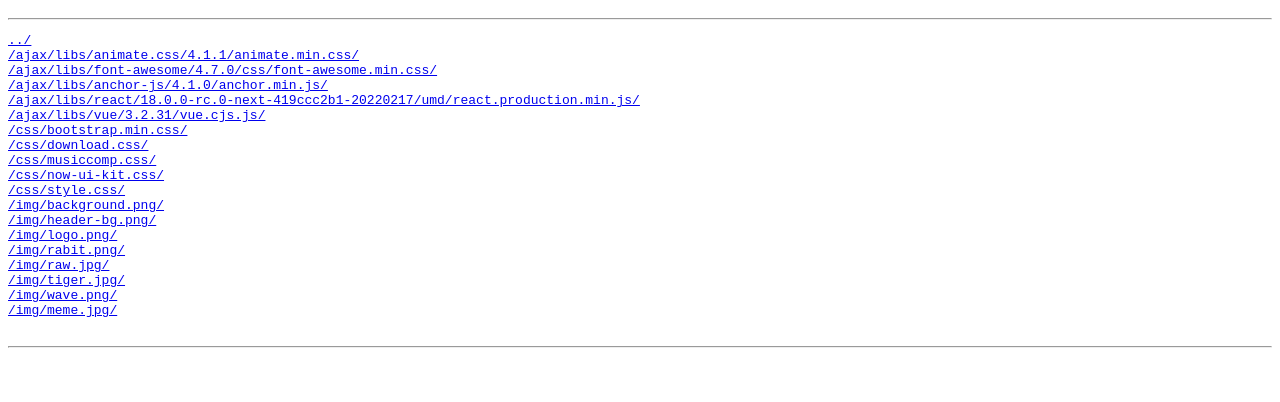
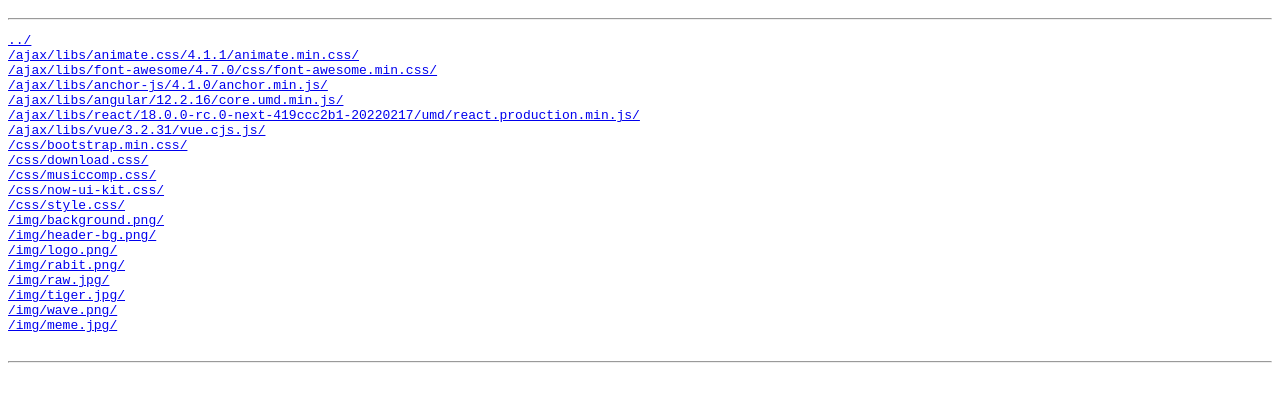
Before and after one commit to CompeyDev/cdn, a plain HTML site: page files/index.html in a window 1280 px wide. Shown: the part 48-450 px from the top of the page. Drawn offline with Linux system fonts and the light colour scheme.

Commit message:
add new libs to list

```diff
--- a/files/index.html
+++ b/files/index.html
@@ -5,6 +5,7 @@
 <a href="https://cdn.devcomp.tk/ajax/libs/animate.css/4.1.1/animate.min.css/">/ajax/libs/animate.css/4.1.1/animate.min.css/</a>
 <a href="https://cdn.devcomp.tk/ajax/libs/font-awesome/4.7.0/css/font-awesome.min.css">/ajax/libs/font-awesome/4.7.0/css/font-awesome.min.css/</a>
 <a href="https://cdn.devcomp.tk/ajax/libs/anchor-js/4.1.0/anchor.min.js">/ajax/libs/anchor-js/4.1.0/anchor.min.js/</a>
+<a href="https://cdn.devcomp.tk/ajax/libs/angular/12.2.16/core.umd.min.js">/ajax/libs/angular/12.2.16/core.umd.min.js/</a>
 <a href="https://cdn.devcomp.tk/ajax/libs/react/18.0.0-rc.0-next-419ccc2b1-20220217/umd/react.production.min.js">/ajax/libs/react/18.0.0-rc.0-next-419ccc2b1-20220217/umd/react.production.min.js/</a>
 <a href="https://cdn.devcomp.tk/ajax/libs/vue/3.2.31/vue.cjs.js">/ajax/libs/vue/3.2.31/vue.cjs.js/</a>
 <a href="https://cdn.devcomp.tk/css/bootstrap.min.css">/css/bootstrap.min.css/</a>
```
